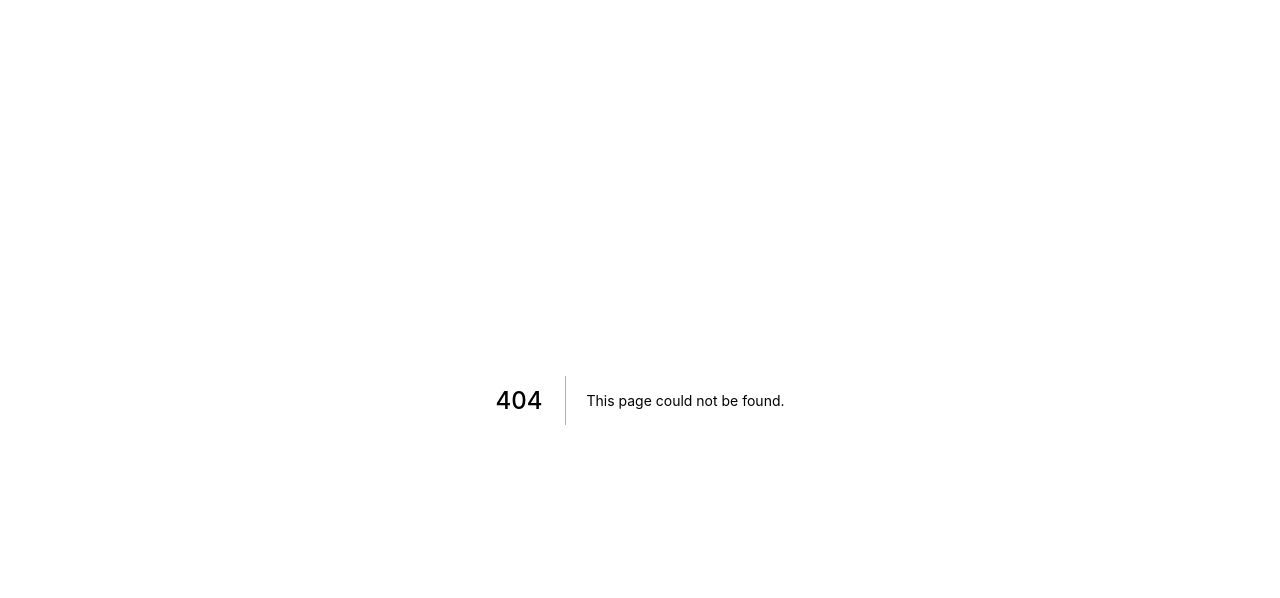
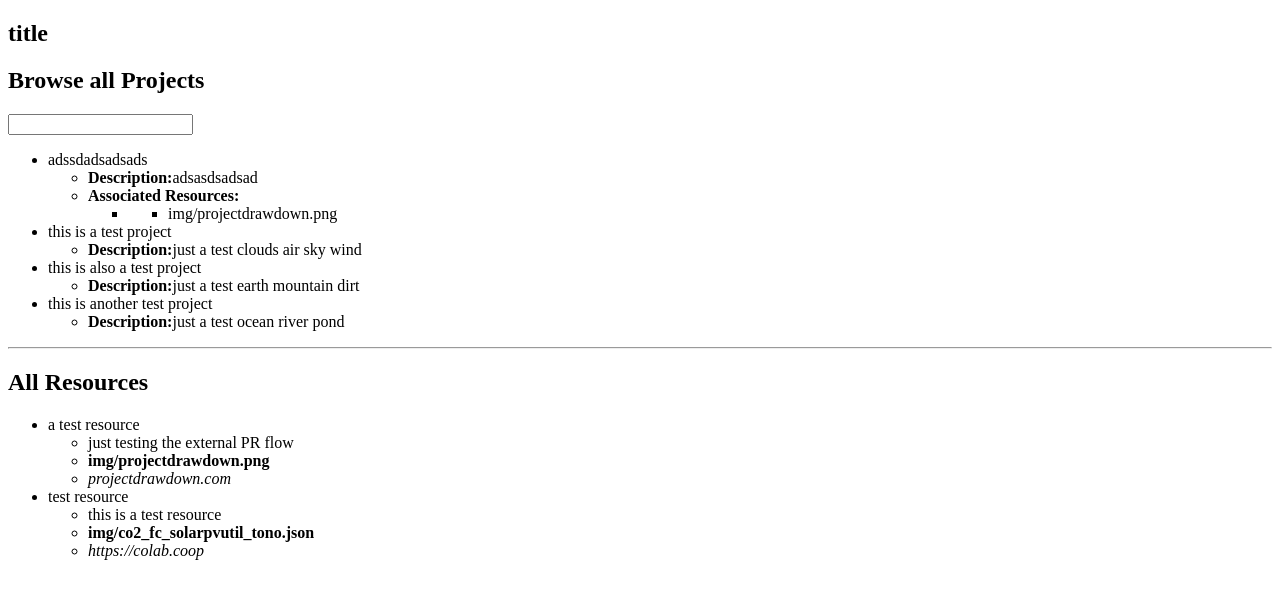
Before and after one commit to ProjectDrawdown/research-platform, a Next.js app: page /projects in a window 1280 px wide. Before the commit this address had no page. Shown: the top 598 px of the page. Built offline with nearby package versions, Linux system fonts and the light colour scheme.

Commit message:
As a user, I am able to search projects from the project browse page. #29

```diff
--- /dev/null
+++ b/_projects/map-name-this-is-a-test-project-description-just-a-test-clouds-air-sky-wind-link-testlink.md
@@ -0,0 +1,5 @@
+---
+name: this is a test project
+description: just a test clouds air sky wind
+link: testlink
+---
--- /dev/null
+++ b/_projects/map-name-this-is-also-a-test-project-description-just-a-test-earth-mountain-dirt-link-testlink2.md
@@ -0,0 +1,5 @@
+---
+name: this is also a test project
+description: just a test earth mountain dirt
+link: testlink2
+---
--- /dev/null
+++ b/_projects/map-name-this-is-another-test-project-description-just-a-test-ocean-river-pond-link-testlink3.md
@@ -0,0 +1,5 @@
+---
+name: this is another test project
+description: just a test ocean river pond
+link: testlink3
+---
--- a/_resources/map-name-a-test-resource-description-just-testing-the-external-pr-flow-file-img-projectdrawdown-png-link-projectdrawdown-com-projects-list-adsdsasdsadasdasd.md
+++ b/_resources/map-name-a-test-resource-description-just-testing-the-external-pr-flow-file-img-projectdrawdown-png-link-projectdrawdown-com-projects-list-adsdsasdsadasdasd.md
@@ -4,5 +4,5 @@ description: just testing the external PR flow
 file: img/projectdrawdown.png
 link: projectdrawdown.com
 projects:
-  - adsdsasdsadasdasd
+  - adssdadsadsads
 ---
--- a/getStatic.js
+++ b/getStatic.js
@@ -10,9 +10,13 @@ async function getFrontMatter (directory, filename) {
 
 export default async function getStaticFilesFrontMatter(pathName) {
   const directory = path.join(process.cwd(), pathName)
-  const files = await fs.readdir(directory)
+  const filenames = await fs.readdir(directory)
 
-  const promises = files.map((filename) => {
+  const markdownFilenames = filenames.filter((filename) => {
+    return filename.split(".").reverse()[0] === "md"
+  })
+
+  const promises = markdownFilenames.map((filename) => {
     return getFrontMatter(directory, filename)
   })
 
--- a/pages/index.js
+++ b/pages/index.js
@@ -2,12 +2,12 @@ import React from "react"
 import Head from "next/head"
 
 import { Component } from 'react'
-import { ChakraProvider, Flex, Heading, Text, Button, Stack, HStack, VStack, Image, Grid, Box, Center} from "@chakra-ui/react"
-import { attributes, react as HomeContent } from '../content/home.md';
+import { ChakraProvider, Flex, Heading, Text, Stack, HStack, Image, Grid, Box} from "@chakra-ui/react"
+// import { attributes, react as HomeContent } from '../content/home.md';
 
 export default class Home extends Component {
   render() {
-    let { title, projects } = attributes;
+    // let { title, projects } = attributes;
     return (
       <>
         <Head>
--- /dev/null
+++ b/pages/projects/index.js
@@ -0,0 +1,109 @@
+import React, {useState} from "react"
+import Head from "next/head"
+import PropTypes from 'prop-types'
+import getStaticFilesFrontMatter from '../../getStatic'
+
+export async function getStaticProps() {
+  const projects = await getStaticFilesFrontMatter("_projects")
+  const resources = await getStaticFilesFrontMatter("_resources")
+
+  const preloadedProjects = projects.map((project) => {
+    const associatedResources = resources.filter((resource) => {
+      return resource && resource.projects && resource.projects.indexOf(project.name) !== -1
+    })
+    project.resources = associatedResources
+    return project
+  })
+
+  return {
+    props: {
+      projects: preloadedProjects,
+      resources: resources,
+    },
+  }
+}
+
+function ProjectList({ projects, resources }) {
+  const [value, setValue] = useState({ projects, resources, filteredProjects: projects, filteredResources: resources })
+
+  function handlekeydown (e) {
+    if (e.keyCode === 13) {
+      const filter = e.target.value
+
+      setValue({
+        projects,
+        resources,
+        filteredProjects: projects.filter((project) => {
+          return project.name.indexOf(filter) !== -1 || project.description.indexOf(filter) !== -1
+        }),
+        filteredResources: resources.filter((resource) => {
+          return resource.name.indexOf(filter) !== -1 || resource.description.indexOf(filter) !== -1
+        })
+      })
+    }
+  }
+
+  return (
+    <>
+      <Head>
+        <script src="https://identity.netlify.com/v1/netlify-identity-widget.js"></script>
+      </Head>
+      <article>
+        <h1>title</h1>
+
+        <h2>Browse all Projects</h2>
+
+        <input type="text" onKeyDown={handlekeydown} />
+
+        <ul>
+          {value.filteredProjects.map((project, k) => (
+            <li key={k}>
+            {project.name}
+              <ul>
+                <li><b>Description:</b>{project.description}</li>
+                {project.resources.length !== 0 ?
+                <li>
+                  <b>Associated Resources:</b>
+                  <ul>
+                    {project.resources.map((resource, k) => (
+                      <li key={k}>
+                        <ul>
+                          <li>{resource.file}</li>
+                        </ul>
+                      </li>
+                      ))}
+                  </ul>
+                </li> : ""
+                }
+              </ul>
+            </li>
+          ))}
+        </ul>
+
+        <hr />
+
+        <h2>All Resources</h2>
+        <ul>
+          {value.filteredResources.map((resource, k) => (
+            <li key={k}>
+              {resource.name}
+              <ul>
+                <li>{resource.description}</li>
+                <li><b>{resource.file}</b></li>
+                <li><i>{resource.link}</i></li>
+              </ul>
+            </li>
+          ))}
+        </ul>
+
+      </article>
+    </>
+  )
+}
+
+ProjectList.propTypes = {
+  projects: PropTypes.array,
+  resources: PropTypes.array
+}
+
+export default ProjectList
```
